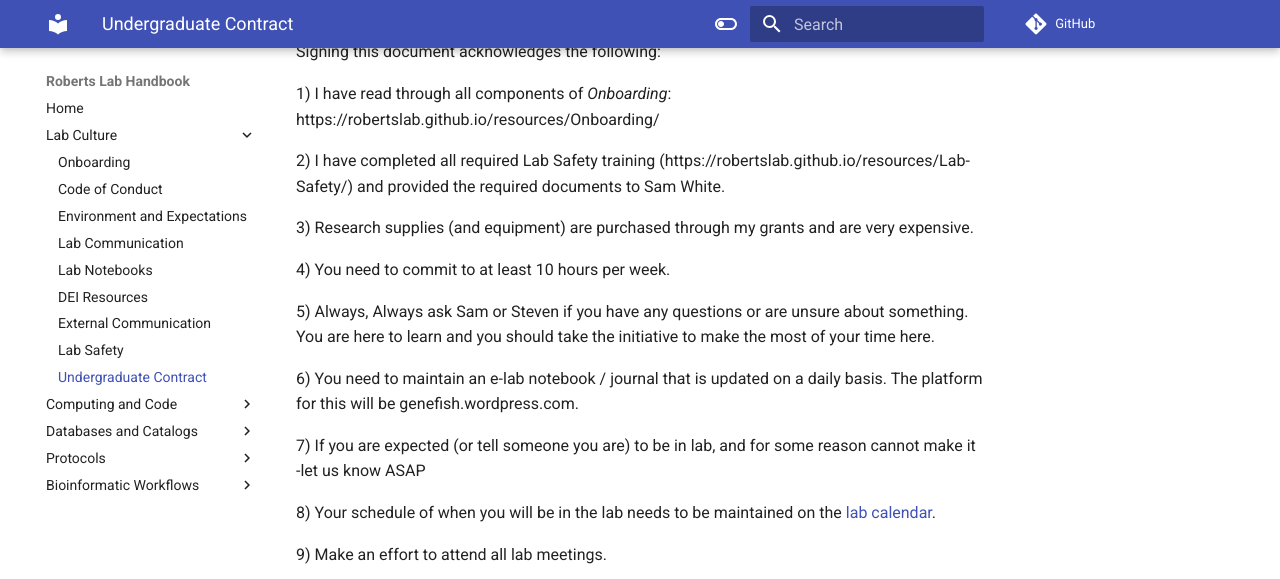
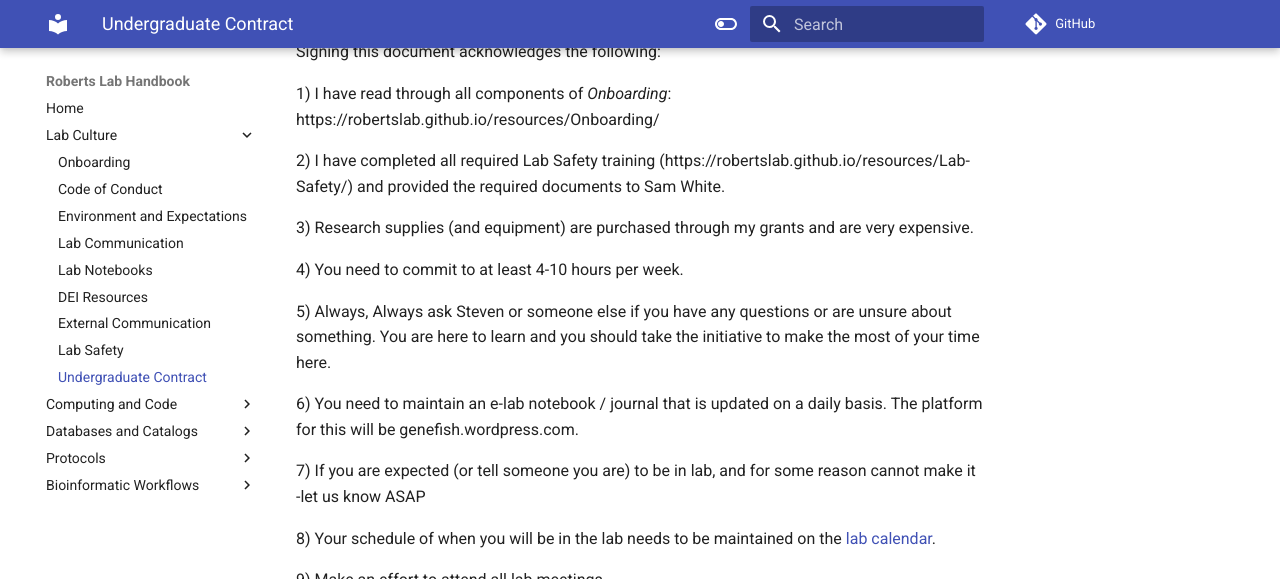
Before and after one commit to RobertsLab/resources, an MkDocs documentation site: the page built from docs/Undergraduate-contract.md, in a window 1280 px wide and 900 px high, scrolled down 377 px, cut to the strip 0-579 px from the top of the window. Built offline with MkDocs 1.6.1 and Material for MkDocs 9.7.7, drawn with Linux system fonts in a browser that asks for light colours; comment, search, counter and statistics services are not loaded.

Commit message:
ug contract

```diff
--- a/docs/Undergraduate-contract.md
+++ b/docs/Undergraduate-contract.md
@@ -13,9 +13,9 @@ Signing this document acknowledges the following:
 
 3) Research supplies (and equipment) are purchased through my grants and are very expensive.
 
-4) You need to commit to at least 10 hours per week.
+4) You need to commit to at least 4-10 hours per week.
 
-5) Always, Always ask Sam or Steven if you have any questions or are unsure about something. You are here to learn and you should take the initiative to make the most of your time here.
+5) Always, Always ask Steven or someone else if you have any questions or are unsure about something. You are here to learn and you should take the initiative to make the most of your time here.
 
 6) You need to maintain an e-lab notebook / journal that is updated on a daily basis. The platform for this will be genefish.wordpress.com.
 
```
